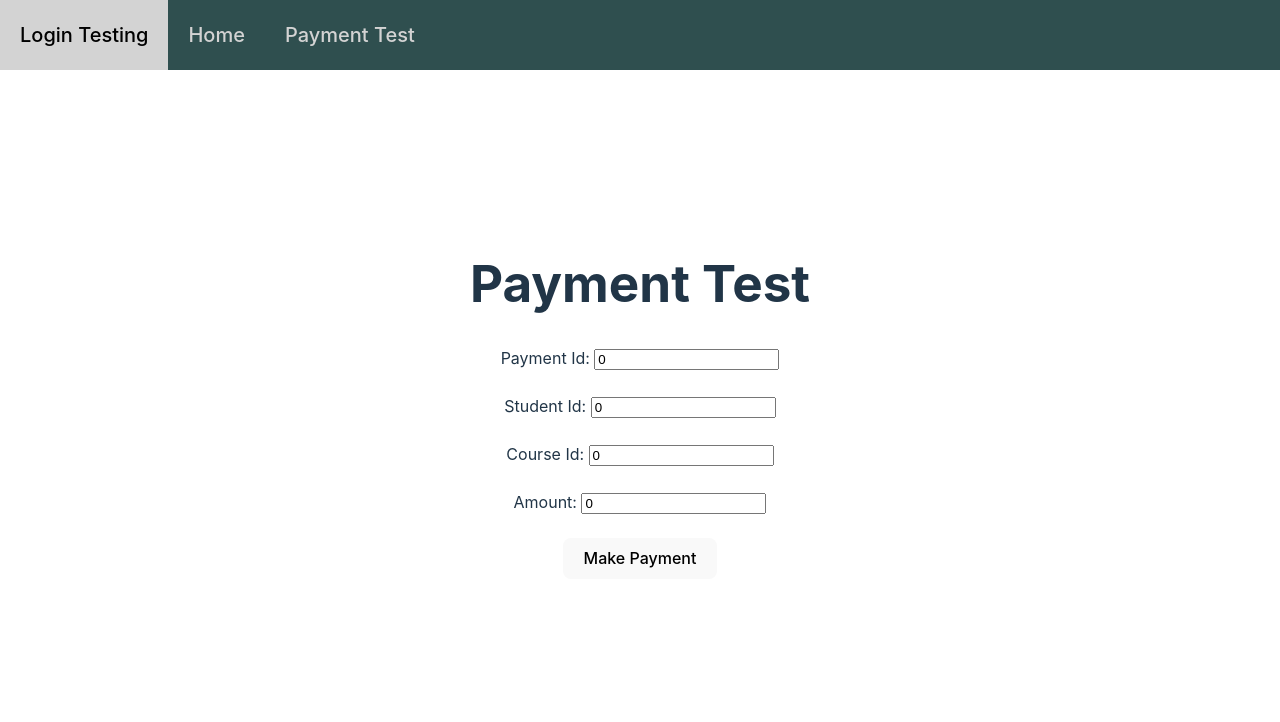
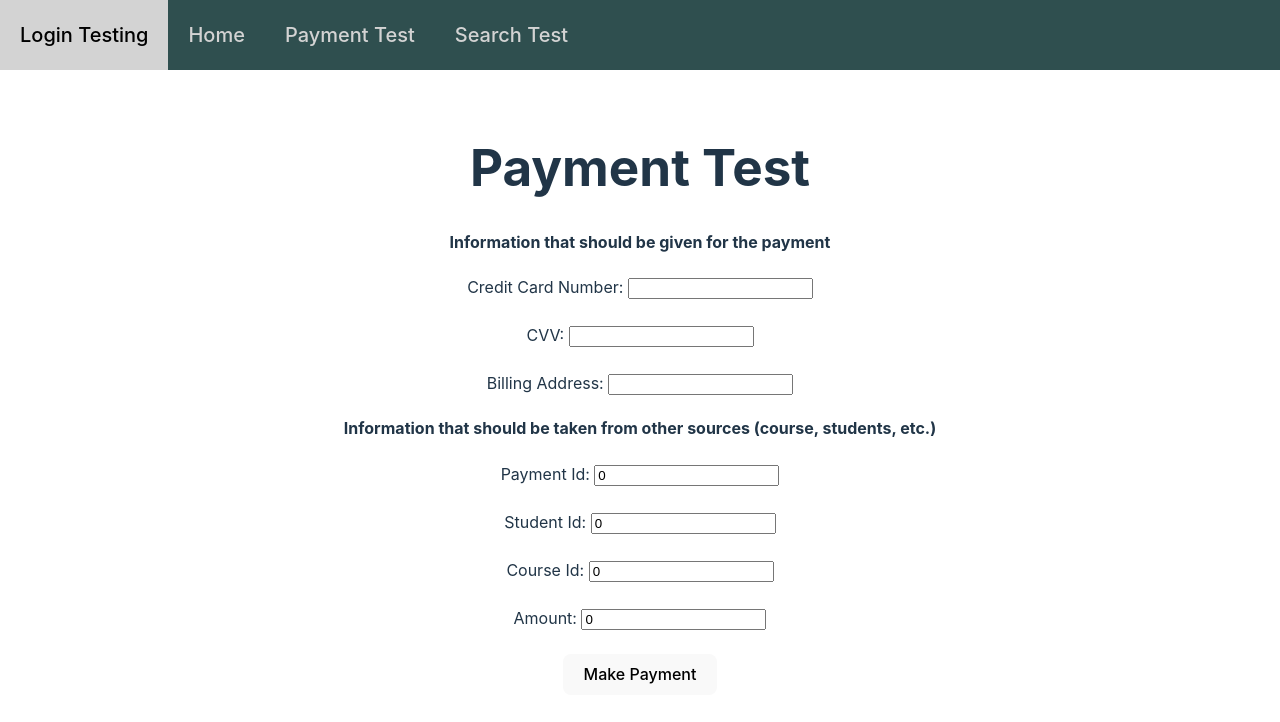
Before and after one commit to 241209-JavaReactAWS/Trivia-Trainer, a React (Vite) app in the folder trivia-front-end/: page /test1 in a window 1280 px wide. Shown: the top 722 px of the page. Built offline with nearby package versions, Linux system fonts and the light colour scheme.

Commit message:
Changed test front-end page

```diff
--- a/trivia-front-end/src/App.tsx
+++ b/trivia-front-end/src/App.tsx
@@ -4,6 +4,7 @@ import Nav from "./components/nav/Nav";
 import Login from "./components/login/Login";
 import Home from "./components/home/Home";
 import Test1 from "./components/paymentTest/Test1";
+import Search from "./components/search/Search";
 
 function App() {
   return (
@@ -15,6 +16,7 @@ function App() {
           <Route path="/" element={<Login></Login>}></Route>
           <Route path="/home" element={<Home></Home>}></Route>
           <Route path="/test1" element={<Test1></Test1>}></Route>
+          <Route path="/search" element={<Search></Search>}></Route>
 
           {/* <Route path="/test1" element={<Test1></Test1>}></Route>
           <Route path="/test2" element={<Test2></Test2>}></Route>
--- a/trivia-front-end/src/components/nav/Nav.tsx
+++ b/trivia-front-end/src/components/nav/Nav.tsx
@@ -7,6 +7,7 @@ function Nav() {
       <Link to="/">Login Testing</Link>
       <Link to="/home">Home</Link>
       <Link to="/test1">Payment Test</Link>
+      <Link to="/search">Search Test</Link>
 
       {/* <Link to="/test1">Payment Test</Link>
       <Link to="/test2">Enrollment Test</Link>
--- a/trivia-front-end/src/components/paymentTest/Test1.tsx
+++ b/trivia-front-end/src/components/paymentTest/Test1.tsx
@@ -6,14 +6,64 @@ function Test1() {
   const [courseId, setCourseId] = useState<number>(0);
   const [amount, setAmount] = useState<number>(0);
   // const [date, setDate] = useState<string>("");
+  const [creditCardNumber, setCreditCardNumber] = useState<string>("");
+  const [cvv, setCVV] = useState<string>("");
+  const [billingAddress, setBillingAddress] = useState<string>("");
 
   let makePay = () => {
     console.log("Making Payment");
-  }
+  };
 
   return (
     <>
       <h1>Payment Test</h1>
+
+      <h4>Information that should be given for the payment</h4>
+
+      <label>
+        Credit Card Number:{" "}
+        <input
+          type="string"
+          id="creditCardField"
+          value={creditCardNumber}
+          onChange={(e: SyntheticEvent) => {
+            setCreditCardNumber(
+              (e.target as HTMLInputElement).value as unknown as string
+            );
+          }}
+        />
+      </label>
+      <br></br><br></br>
+      <label>
+        CVV:{" "}
+        <input
+          type="string"
+          id="cvvField"
+          value={cvv}
+          onChange={(e: SyntheticEvent) => {
+            setCVV(
+              (e.target as HTMLInputElement).value as unknown as string
+            );
+          }}
+        />
+      </label>
+      <br></br><br></br>
+      <label>
+        Billing Address:{" "}
+        <input
+          type="string"
+          id="billingAddressField"
+          value={billingAddress}
+          onChange={(e: SyntheticEvent) => {
+            setBillingAddress(
+              (e.target as HTMLInputElement).value as unknown as string
+            );
+          }}
+        />
+      </label>
+
+
+      <h4>Information that should be taken from other sources (course, students, etc.)</h4>
       <label>
         Payment Id:{" "}
         <input
@@ -27,8 +77,7 @@ function Test1() {
           }}
         />
       </label>
-      <br></br>
-      <br></br>
+      <br></br><br></br>
       <label>
         Student Id:{" "}
         <input
--- /dev/null
+++ b/trivia-front-end/src/components/search/Search.tsx
@@ -0,0 +1,72 @@
+import { SyntheticEvent, useState } from "react";
+
+function Search() {
+  const [searchType, setSearchType] = useState<string>("");
+  const [searchParam, setSearchParam] = useState<string>("");
+
+  let search = () => {
+    console.log("Searching");
+  }
+
+  return (
+    <div>
+      <h1>Search Test</h1>
+
+      <div>
+        <label htmlFor="nameInput">Search for Course</label>{" "}
+        <input
+          id="nameInput"
+          type="radio"
+          name="searchType"
+          value="name"
+          onClick={(e: SyntheticEvent) => {
+            setSearchType((e.target as HTMLInputElement).value);
+          }}
+        />
+        <br />
+
+        <label htmlFor="categoryInput">Search by description</label>{" "}
+        <input
+          id="categoryInput"
+          type="radio"
+          name="searchType"
+          value="description"
+          onClick={(e: SyntheticEvent) => {
+            setSearchType((e.target as HTMLInputElement).value);
+          }}
+        />
+      </div>
+
+      <br></br>
+
+      <label>
+        {/*Whenever the text inside the username or password fields change, it will update the state variable*/}
+        Search Parameter:{" "}
+        <input
+          type="text"
+          id="searchParamInput"
+          value={searchParam}
+          onChange={(e: SyntheticEvent) => {
+            setSearchParam((e.target as HTMLInputElement).value);
+          }}
+        />
+      </label>
+      {/* <label>
+        Course Topic:{" "}
+        <input
+          type="text"
+          id="topicField"
+          value={searchTopicParam}
+          onChange={(e: SyntheticEvent) => {
+            setSearchTopicParam((e.target as HTMLInputElement).value);
+          }}
+        />
+      </label> */}
+      <br></br>
+      <br></br>
+      <button onClick={search}>Search</button>
+    </div>
+  );
+}
+
+export default Search;
```
